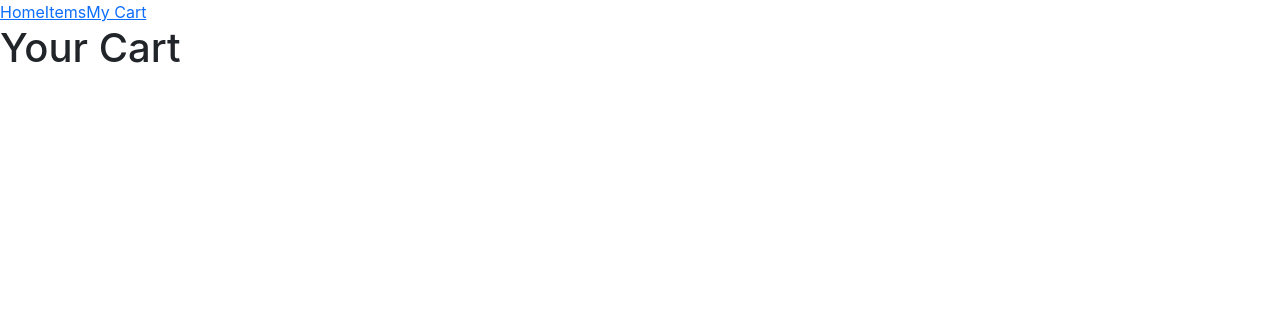
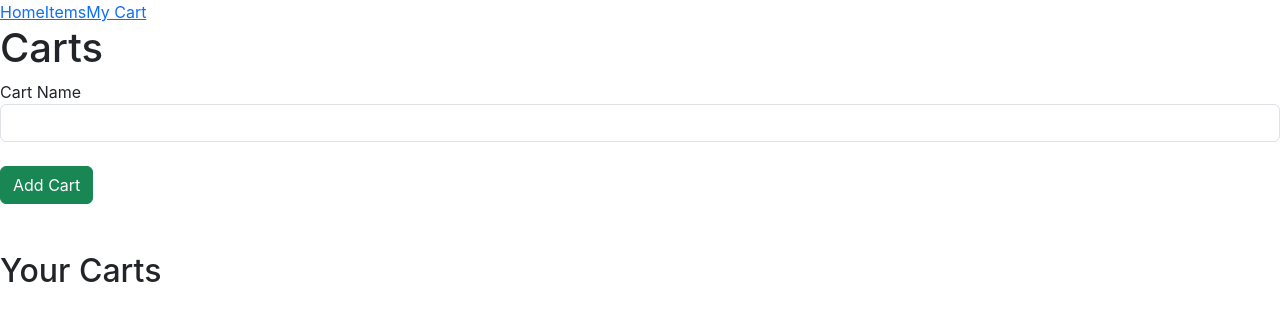
Before and after one commit to adelewatkins/LegacyFrontEnd, a React (Create React App) app: page /cart in a window 1280 px wide. Shown: the top 320 px of the page. Built offline with nearby package versions, Linux system fonts and the light colour scheme; no server answers; the HTML template or start-up script is replaced by a standard one.

Commit message:
added buttons to cart, not yet fully functional

```diff
--- a/src/Components/Cart/Cart.jsx
+++ b/src/Components/Cart/Cart.jsx
@@ -1,7 +1,74 @@
+import { useState, useEffect } from "react";
+import axios from "axios";
+import DisplayCarts from "./DisplayCarts";
+
 function Cart() {
+    const [name, setName] = useState("");
+    const [carts, setCarts] = useState([]);
+
+    function getCarts() {
+        axios.get("http://localhost:8082/cart/get")
+            .then((response) => { setCarts(response.data) })
+    }
+    useEffect(getCarts, [])
+
+    function CheckCarts() {
 
 
-    return (<h1>Your Cart</h1>)
+        axios.get("http://localhost:8082/cart/get").then(response => {
+            console.log(response)
+            for (const carts of response.data) {
+                if (carts.name.toLowerCase() === name.toLowerCase()) {
+                    alert("Cart already exists")
+                    return;
+                }
+            }
+
+            axios.post("http://localhost:8082/cart/create",
+                {
+                    name
+                })
+                .then(response => {
+                    setName("");
+                    getCarts();
+                })
+                .catch(err => console.error(err))
+
+        })
+    }
+
+    return (
+        <div>
+        <form
+          onSubmit={(e) => {
+            e.preventDefault();
+            CheckCarts();
+          }}>
+
+          {" "}
+
+    <h1>Carts</h1>
+    <label htmlFor="name">Cart Name &nbsp;</label>
+        <input
+          value={name}
+          onChange={(e) => setName(e.target.value)}
+          id="name"
+          type="text"
+          className="form-control"
+        ></input>
+        <br />
+        <button type="submit" className="btn btn-success btn-md">
+          Add Cart
+        </button>
+        <br />
+      </form>
+      <br />
+      <br />
+      <div>
+        <DisplayCarts carts={carts} getCarts={getCarts}/>
+      </div>
+    </div>
+    )
 }
 
 export default Cart;
--- /dev/null
+++ b/src/Components/Cart/CartPropTypes.jsx
@@ -0,0 +1,44 @@
+import Cart from "./Cart";
+import PropTypes from "prop-types";
+import { Card } from "react-bootstrap";
+import axios from "axios";
+import { useNavigate } from "react-router-dom";
+
+function CartPropTypes(props) {
+    const navigate = useNavigate();
+
+
+    return (
+        <Card style={{ width: '18rem' }}>
+            <Card.Body>
+                <Card.Title>{props.name}</Card.Title>
+                <Card.Text>
+            </Card.Text>
+            <button onClick={() =>
+              navigate("/items/")
+            }style={{ marginRight: "10px"}} type="submit" className="btn btn-success btn-lg">
+              {" "}
+              Go Shopping{" "}
+            </button>
+            <br/>
+            <button onClick={() =>
+              navigate("/cart/edit/" + props.id)
+            }style={{ marginRight: "10px"}} type="submit" className="btn btn-warning btn-md">
+              {" "}
+              Edit Cart{" "}
+            </button>
+            <button onClick={() =>
+              navigate("/cart/delete/" + props.id)
+            }style={{ marginRight: "10px"}} type="submit" className="btn btn-danger btn-md">
+              {" "}
+              Delete Cart{" "}
+            </button>
+
+        </Card.Body>
+    </Card >
+
+
+      );
+}
+
+export default CartPropTypes;
--- /dev/null
+++ b/src/Components/Cart/DisplayCarts.jsx
@@ -0,0 +1,30 @@
+import CartPropTypes from "./CartPropTypes";
+
+function DisplayCarts(props) {
+
+    const cartArray = [];
+    for (const cart of props.carts) {
+        cartArray.push(
+          <CartPropTypes
+            key={cart.name + " " + cart.id}
+            id={cart.id}
+            name={cart.name}
+            getCarts={props.getCarts}
+          />
+        );
+      }
+
+    return (
+        <div>
+            <h2>Your Carts</h2>
+            <br />
+            <div className="container-fluid">
+                <div className="row">{cartArray}</div>
+            </div>
+        </div>
+
+
+     );
+}
+
+export default DisplayCarts;
--- a/src/Components/Item/ItemPropTypes.jsx
+++ b/src/Components/Item/ItemPropTypes.jsx
@@ -8,7 +8,7 @@ import { useNavigate } from "react-router-dom";
 function ItemPropTypes(props) {
 
     const navigate = useNavigate();
-    const handleShopping = () =>{ navigate("/myCart" )
+    const handleShopping = () =>{ navigate("/cart" )
 
     }
     function buttonDisplay() {
```
